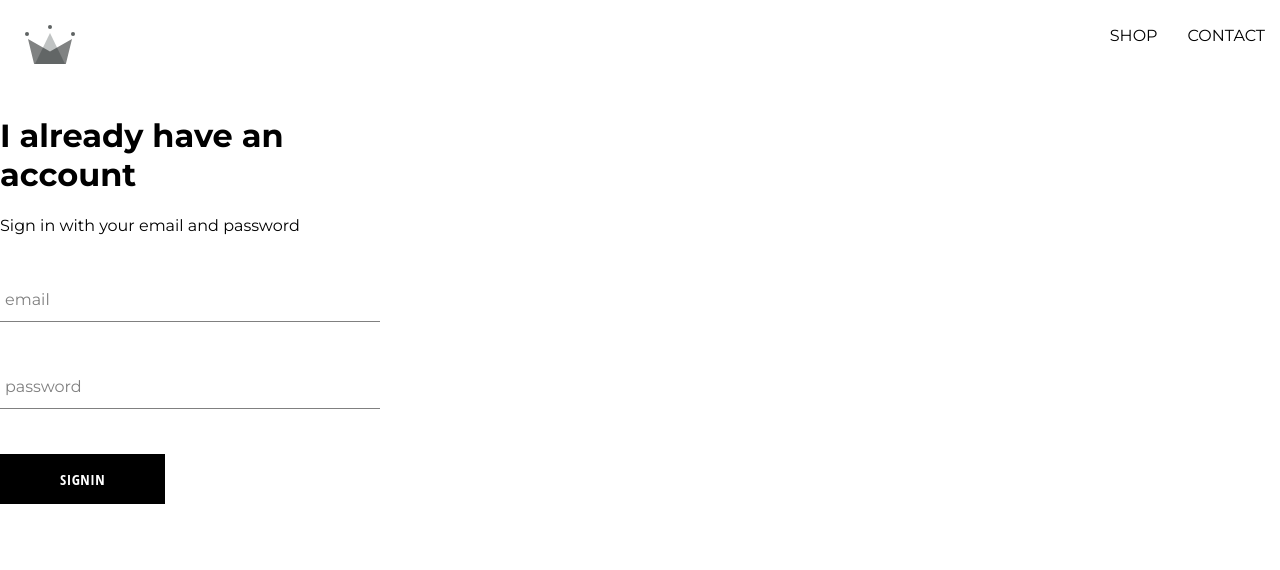
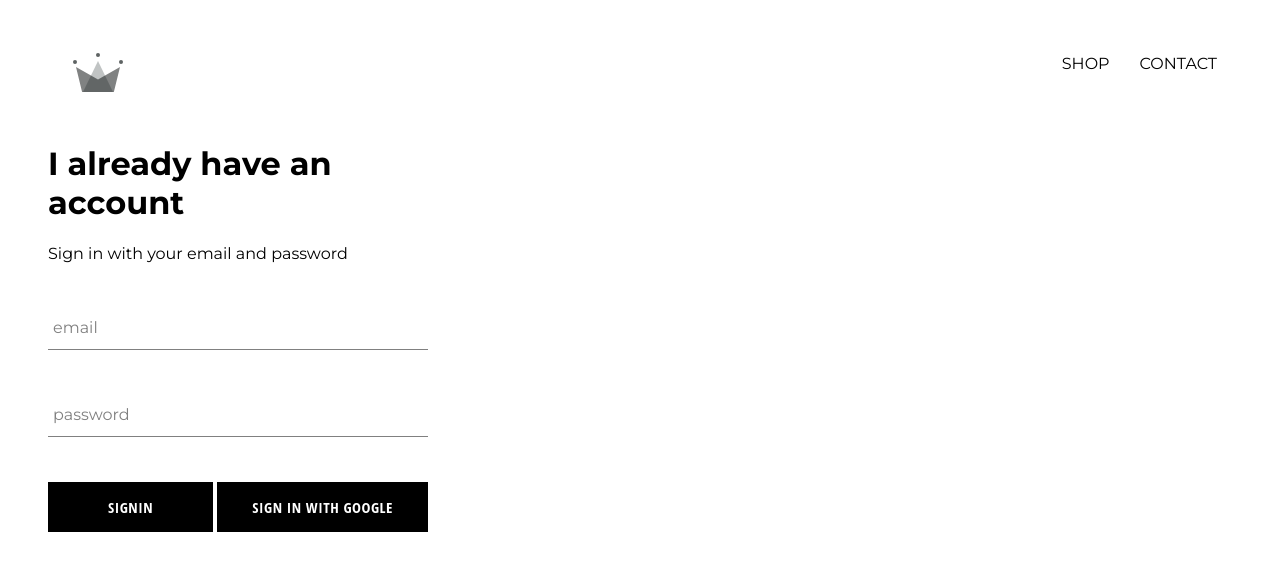
Before and after one commit to Yogesh6214/crown-clothing, a React (Create React App) app: page /signin in a window 1280 px wide. Shown: the top 570 px of the page. Built offline with nearby package versions, Linux system fonts and the light colour scheme.

Commit message:
Connect app to the firebase

```diff
--- a/src/App.css
+++ b/src/App.css
@@ -2,7 +2,7 @@
 
 body {
   font-family: "Montserrat", "sans-serif";
-  padding: 20px, 80px;
+  padding: 20px 40px;
 }
 
 a {
--- a/src/components/sign-in/sigin-in.component.jsx
+++ b/src/components/sign-in/sigin-in.component.jsx
@@ -1,7 +1,9 @@
 import React, { Component } from "react";
 import FormInput from "../form-input/form-input.component";
 import CustomButton from "../custom-button/custom-button.component";
-import "./sigin-in.style.scss";
+import { signInWithGoogle } from "../../firebase/firebase.utils";
+import "./sign-in.style.scss"; // corrected typo here
+
 class SignIn extends Component {
   constructor(props) {
     super(props);
@@ -52,6 +54,20 @@ class SignIn extends Component {
           />
           <div className="buttons">
             <CustomButton type="submit">SignIN</CustomButton>
+            <CustomButton
+              onClick={() => {
+                // Close any existing popups
+                window.close();
+
+                // Trigger the sign-in process
+                signInWithGoogle().catch((error) => {
+                  // Handle errors here
+                  console.error(error);
+                });
+              }}
+            >
+              Sign in with Google
+            </CustomButton>
           </div>
         </form>
       </div>
--- /dev/null
+++ b/src/firebase/firebase.utils.js
@@ -0,0 +1,36 @@
+// Import the functions you need from the SDKs you need
+import firebase from "firebase/compat/app";
+import "firebase/compat/auth";
+import "firebase/compat/firestore";
+
+// TODO: Add SDKs for Firebase products that you want to use
+// https://firebase.google.com/docs/web/setup#available-libraries
+
+// Your web app's Firebase configuration
+const firebaseConfig = {
+  apiKey: "AIzaSyDBe39Kto3UXPgdaAmmtVPvSQl3q-W3Yjo",
+  authDomain: "crown-db-3c0f9.firebaseapp.com",
+  projectId: "crown-db-3c0f9",
+  storageBucket: "crown-db-3c0f9.appspot.com",
+  messagingSenderId: "990198569525",
+  appId: "1:990198569525:web:c7ab4310d0e7ee4c7faf7c",
+  measurementId: "G-HBSBV6LHRZ",
+};
+
+// Initialize Firebase
+if (!firebase.apps.length) {
+  firebase.initializeApp(firebaseConfig);
+}
+
+const auth = firebase.auth();
+const firestore = firebase.firestore();
+
+// Google Auth Provider setup
+const provider = new firebase.auth.GoogleAuthProvider();
+provider.setCustomParameters({ prompt: "select_account" });
+
+// Function to handle sign in with Google
+const signInWithGoogle = () => auth.signInWithPopup(provider);
+
+// Export the necessary modules
+export { firebase, auth, firestore, signInWithGoogle };
--- a/src/index.css
+++ b/src/index.css
@@ -1,13 +1,12 @@
 body {
-  margin: 0;
-  font-family: -apple-system, BlinkMacSystemFont, 'Segoe UI', 'Roboto', 'Oxygen',
-    'Ubuntu', 'Cantarell', 'Fira Sans', 'Droid Sans', 'Helvetica Neue',
+  font-family: -apple-system, BlinkMacSystemFont, "Segoe UI", "Roboto", "Oxygen",
+    "Ubuntu", "Cantarell", "Fira Sans", "Droid Sans", "Helvetica Neue",
     sans-serif;
   -webkit-font-smoothing: antialiased;
   -moz-osx-font-smoothing: grayscale;
 }
 
 code {
-  font-family: source-code-pro, Menlo, Monaco, Consolas, 'Courier New',
+  font-family: source-code-pro, Menlo, Monaco, Consolas, "Courier New",
     monospace;
 }
```
Also changed, not shown: src/components/sign-in/sign-in.style.scss (renamed from src/components/sign-in/sigin-in.style.scss).
